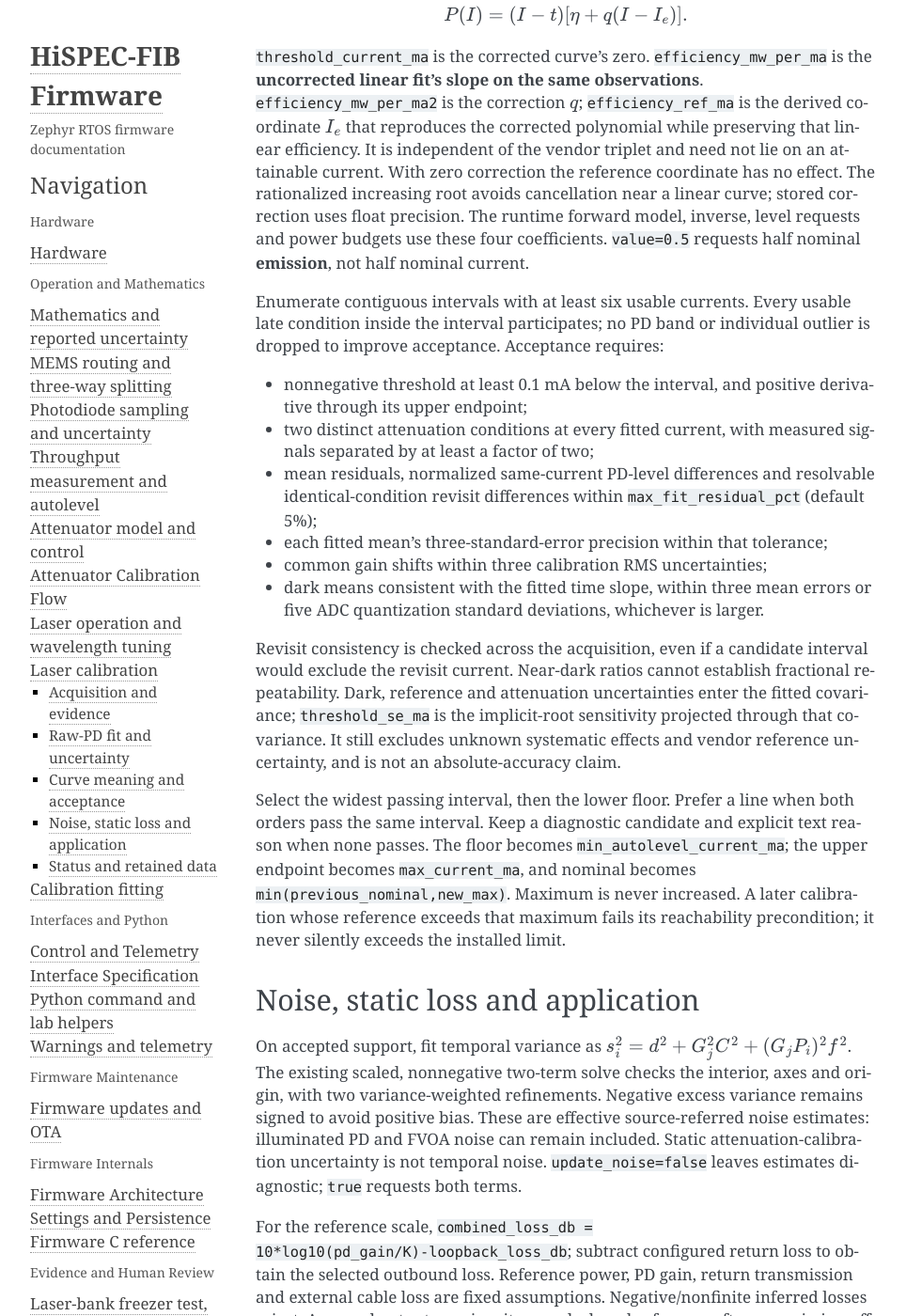
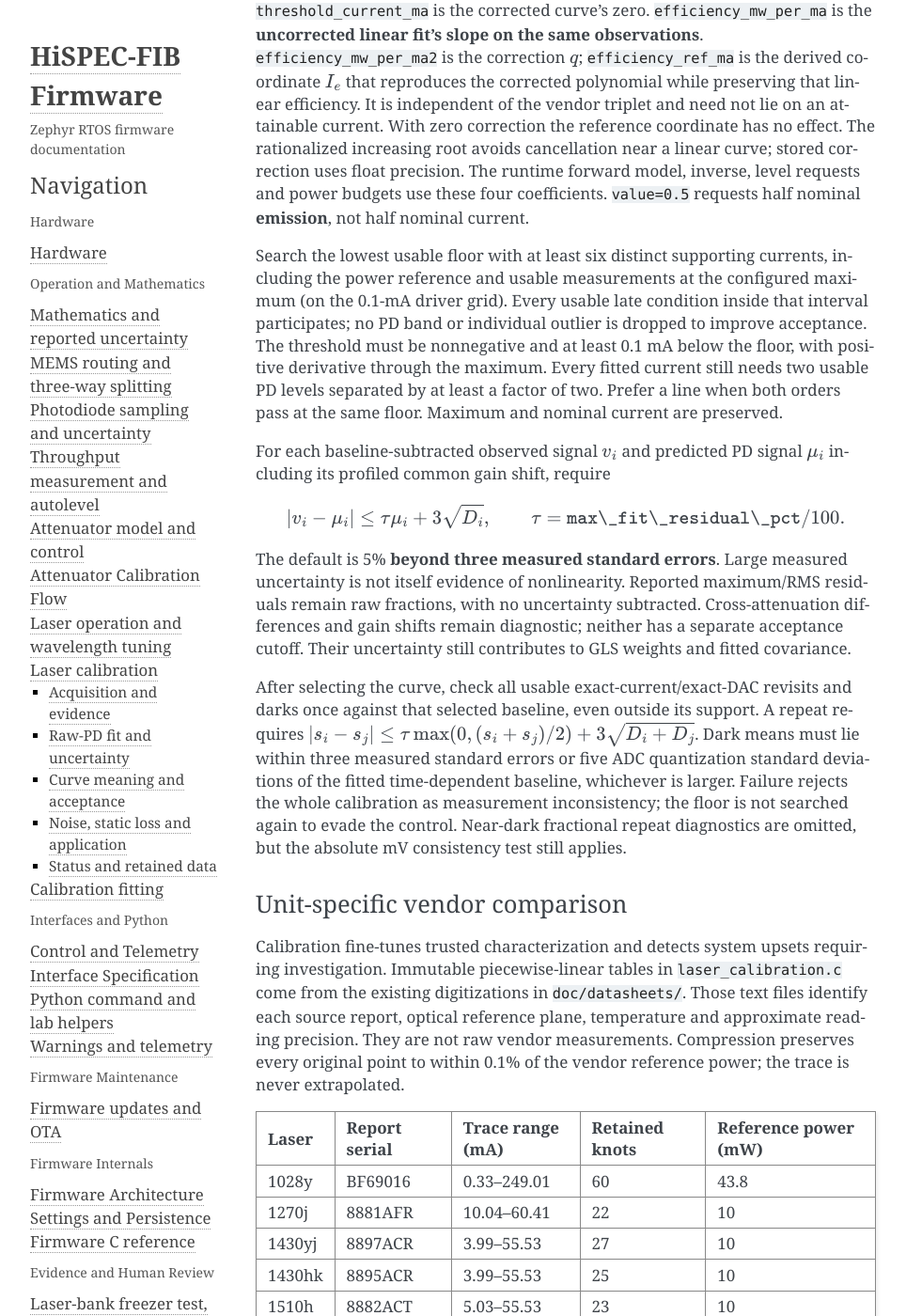
Before and after one commit to COO-Utilities/hispec-tib, a Sphinx documentation site: the page built from doc/laser_calibration.md, in a window 1280 px wide and 1400 px high, scrolled down 3685 px. Shown: the whole window at 94% size, without its empty margins (148-1112 px from the left). Built offline with Sphinx 7.4.7, drawn with Linux system fonts in a browser that asks for light colours; some of the changed text lies outside the part shown.

Commit message:
Validate laser calibration through the configured range against vendor curves

````diff
--- a/doc/laser_calibration.md
+++ b/doc/laser_calibration.md
@@ -99,14 +99,12 @@ Absolute power remains conditional on the vendor reference; this experiment cann
 separate an overall current calibration error from optical efficiency.
 
 Scale current to $z\in[-1,1]$. The curve is linear or uses the degree-two Chebyshev
-basis $T_1(z)=z$, $T_2(z)=2z^2-1$. When the reference lies in the candidate interval,
-use $Q=R+c_1(z-z_r)+2c_2(z^2-z_r^2)$ and $K=R/P_{ref}$. When the reference lies
-outside, its measurements determine $R$ separately from the free polynomial
-$Q=c_0+c_1z+c_2(2z^2-1)$. A rejected high-current region is not forced to lie on an
-extrapolation of the accepted curve. No more than six scalar unknowns are needed.
-A degree-two Chebyshev model and a quadratic span the same functions; independent
-knee and high-end shapes require higher order, which remains an offline sensitivity
-check rather than another embedded model.
+basis $T_1(z)=z$, $T_2(z)=2z^2-1$. The reference must lie inside the fitted interval:
+$Q=R+c_1(z-z_r)+2c_2(z^2-z_r^2)$ and $K=R/P_{ref}$. At most five scalar unknowns
+are needed. The interval must reach the configured sweep maximum; a discrepant
+upper region cannot be removed to manufacture an accepted curve. A degree-two
+Chebyshev model and a quadratic span the same functions; more flexible knee and
+high-end shapes remain offline sensitivity checks, not extra embedded parameters.
 
 For each window, convert population RMS $r$ to sample variance $s^2=r^2n/(n-1)$.
 The pooled dark variance, bounded below by ADC quantization variance, supplies the
@@ -166,34 +164,77 @@ correction uses float precision. The runtime forward model, inverse, level reque
 and power budgets use these four coefficients. `value=0.5` requests half nominal
 **emission**, not half nominal current.
 
-Enumerate contiguous intervals with at least six usable currents. Every usable
-late condition inside the interval participates; no PD band or individual outlier
-is dropped to improve acceptance. Acceptance requires:
+Search the lowest usable floor with at least six distinct supporting currents,
+including the power reference and usable measurements at the configured maximum
+(on the 0.1-mA driver grid). Every usable late condition inside that interval
+participates; no PD band or individual outlier is dropped to improve acceptance.
+The threshold must be nonnegative and at least 0.1 mA below the floor, with positive
+derivative through the maximum. Every fitted current still needs two usable PD
+levels separated by at least a factor of two. Prefer a line when both orders pass
+at the same floor. Maximum and nominal current are preserved.
 
-- nonnegative threshold at least 0.1 mA below the interval, and positive derivative
-  through its upper endpoint;
-- two distinct attenuation conditions at every fitted current, with measured
-  signals separated by at least a factor of two;
-- mean residuals, normalized same-current PD-level differences and resolvable
-  identical-condition revisit differences within `max_fit_residual_pct` (default 5%);
-- each fitted mean's three-standard-error precision within that tolerance;
-- common gain shifts within three calibration RMS uncertainties;
-- dark means consistent with the fitted time slope, within three mean errors or
-  five ADC quantization standard deviations, whichever is larger.
+For each baseline-subtracted observed signal $v_i$ and predicted PD signal $\mu_i$
+including its profiled common gain shift, require
 
-Revisit consistency is checked across the acquisition, even if a candidate interval
-would exclude the revisit current. Near-dark ratios cannot establish fractional
-repeatability. Dark, reference and attenuation uncertainties enter the fitted
-covariance; `threshold_se_ma` is the implicit-root sensitivity projected through
-that covariance. It still excludes unknown systematic effects and vendor reference
-uncertainty, and is not an absolute-accuracy claim.
+```{math}
+|v_i-\mu_i|\leq \tau\mu_i+3\sqrt{D_i},\qquad
+\tau=\texttt{max\_fit\_residual\_pct}/100.
+```
 
-Select the widest passing interval, then the lower floor. Prefer a line when both
-orders pass the same interval. Keep a diagnostic candidate and explicit text reason
-when none passes. The floor becomes `min_autolevel_current_ma`; the upper endpoint
-becomes `max_current_ma`, and nominal becomes `min(previous_nominal,new_max)`.
-Maximum is never increased. A later calibration whose reference exceeds that maximum
-fails its reachability precondition; it never silently exceeds the installed limit.
+The default is 5% **beyond three measured standard errors**. Large measured
+uncertainty is not itself evidence of nonlinearity. Reported maximum/RMS residuals
+remain raw fractions, with no uncertainty subtracted. Cross-attenuation differences
+and gain shifts remain diagnostic; neither has a separate acceptance cutoff.
+Their uncertainty still contributes to GLS weights and fitted covariance.
+
+After selecting the curve, check all usable exact-current/exact-DAC revisits and
+darks once against that selected baseline, even outside its support. A repeat
+requires $|s_i-s_j|\leq\tau\max(0,(s_i+s_j)/2)+3\sqrt{D_i+D_j}$.
+Dark means must lie within three measured standard errors or five ADC quantization
+standard deviations of the fitted time-dependent baseline, whichever is larger.
+Failure rejects the whole calibration as measurement inconsistency; the floor is
+not searched again to evade the control. Near-dark fractional repeat diagnostics
+are omitted, but the absolute mV consistency test still applies.
+
+### Unit-specific vendor comparison
+
+Calibration fine-tunes trusted characterization and detects system upsets requiring
+investigation. Immutable piecewise-linear tables in `laser_calibration.c` come from
+the existing digitizations in `doc/datasheets/`. Those text files identify each source
+report, optical reference plane, temperature and approximate reading precision.
+They are not raw vendor measurements. Compression preserves every original point
+to within 0.1% of the vendor reference power; the trace is never extrapolated.
+
+| Laser | Report serial | Trace range (mA) | Retained knots | Reference power (mW) |
+|---|---|---:|---:|---:|
+| 1028y | BF69016 | 0.33–249.01 | 60 | 43.8 |
+| 1270j | 8881AFR | 10.04–60.41 | 22 | 10 |
+| 1430yj | 8897ACR | 3.99–55.53 | 27 | 10 |
+| 1430hk | 8895ACR | 3.99–55.53 | 25 | 10 |
+| 1510h | 8882ACT | 5.03–55.53 | 23 | 10 |
+| 2330k | D4520009 | 0.96–119.52 | 68 | 3.18 |
+
+The fitted interval must overlap the vendor trace. At each retained vendor knot
+inside that interval, require
+
+```{math}
+|P_{fit}(I)-P_{vendor}(I)|\leq\tau P_{vendor,ref}+3\sigma_{P_{fit}}(I).
+```
+
+The allowance uses vendor **reference power**, not local near-threshold power.
+For $P=P_{ref}Q/R$, project its gradient through the full GLS covariance to obtain
+$\sigma_P$. This includes fitted baseline, measured reference and common FVOA
+uncertainty, conditional on the model and fixed vendor anchor. Threshold SE uses
+the same covariance with the implicit-root gradient. Neither SE includes unknown
+systematic error or vendor-reference uncertainty. Baseline/gain adjustments do
+not identify which diode, driver, attenuator or coupling effect caused a discrepancy.
+
+If no curve passes through the configured maximum, keep the physically valid
+candidate with the smallest maximum raw residual; ties prefer lower floor, then
+line. Report an explicit residual, vendor or control failure with acquisition
+complete and raw data retained. Rejection writes no curve, noise or route-loss
+settings. The accepted floor alone becomes `min_autolevel_current_ma`; neither
+current limit is reduced to accommodate a fit.
 
 ## Noise, static loss and application
 
@@ -222,7 +263,11 @@ the transmitted support, raw PD/current, attenuation chronology, normalized curv
 local slopes, residuals, settling, revisits, darks and vendor/meter comparisons.
 Manual installation supplies all four curve coefficients through `laser/settings`;
 no retained dataset or laboratory identifier is required. Archive identity checks
-belong to Python only.
+belong to Python only. The notebook refuses historical partial-range fits and
+captures that do not cover the currently configured maximum. Its power panel
+marks threshold with conditional SE, fitted floor and configured maximum; the
+threshold-to-floor extrapolation is dashed. Vendor discrepancy is reported as a
+percentage of vendor reference power, with the uncertainty allowance explained.
 
 Restore returns to compiled curve, floor, maximum **and nominal**, power reference,
 noise and selected outbound-route defaults. It preserves current calibration,
````
Also changed, not shown: other parts of doc/laser_calibration.md (+1 -1 lines), doc/calibration_fitting.md (+1 -1 lines), doc/commands.md (+14 -9 lines), doc/human_review_required.md (+29 -1 lines), 4 other files.
